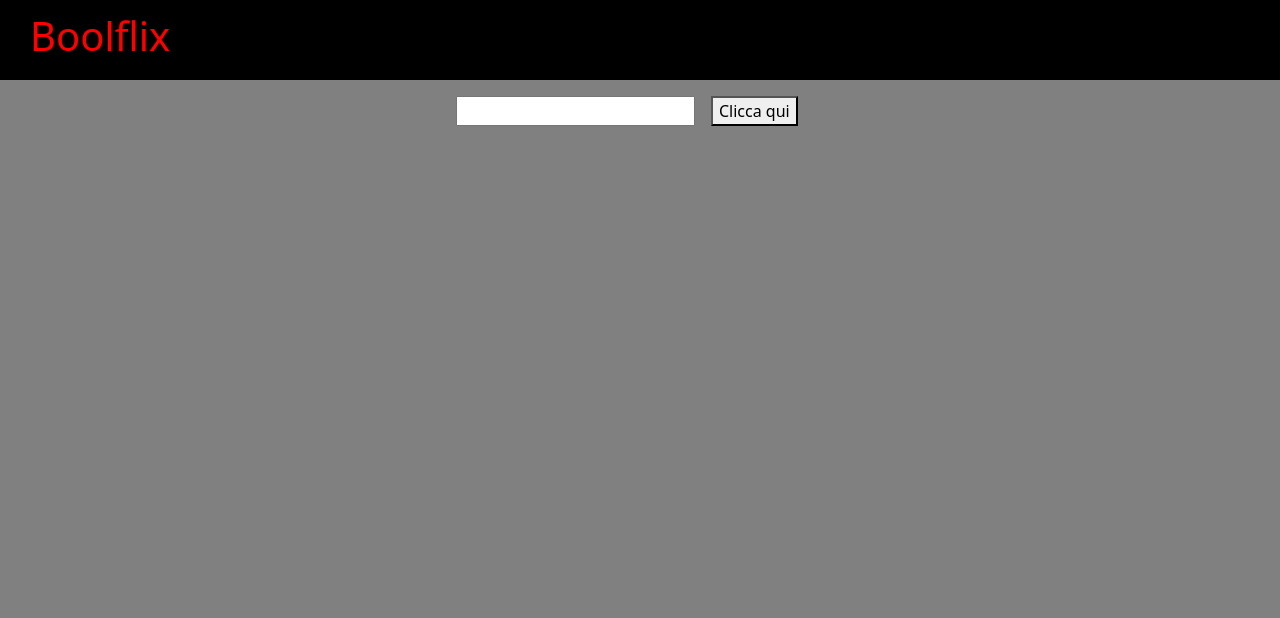
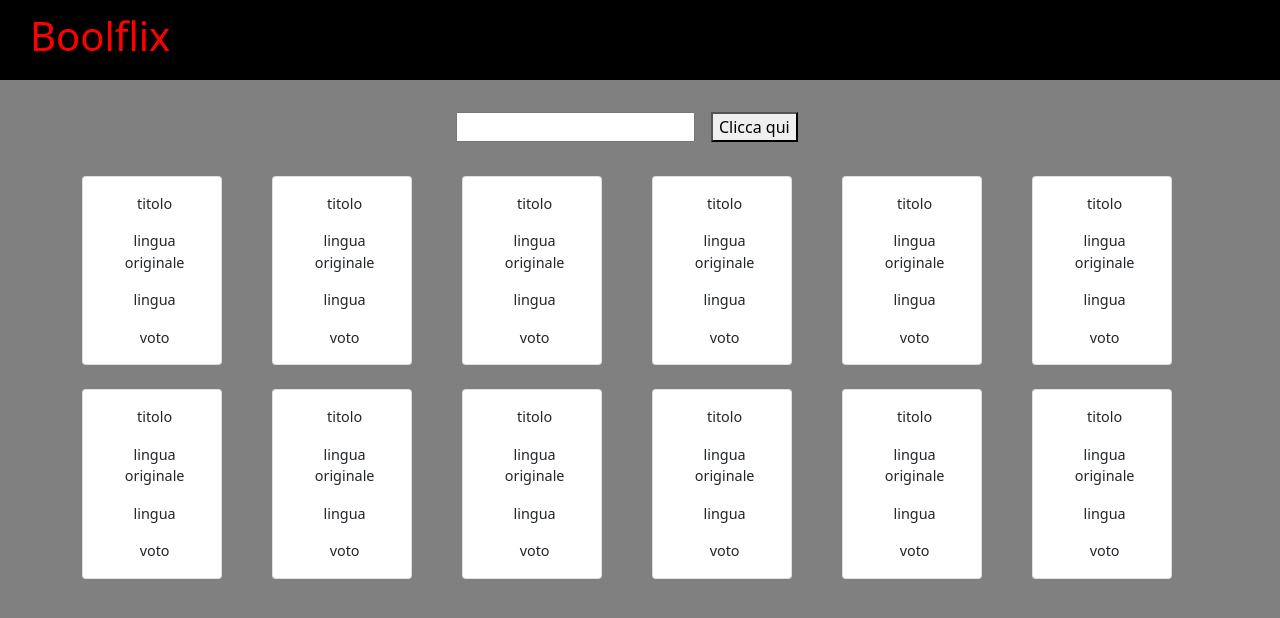
Before and after one commit to MicheleBisceglia/vue-boolflix, a Vue app: page / in a window 1280 px wide. Shown: the top 618 px of the page. Built offline with nearby package versions, Linux system fonts and the light colour scheme.

Commit message:
cards layout

```diff
--- a/package.json
+++ b/package.json
@@ -8,6 +8,7 @@
     "lint": "vue-cli-service lint"
   },
   "dependencies": {
+    "axios": "^0.27.2",
     "bootstrap": "^5.1.3",
     "core-js": "^3.8.3",
     "vue": "^2.6.14"
--- a/src/App.vue
+++ b/src/App.vue
@@ -1,22 +1,23 @@
 <template>
   <div id="app">
     <body>
-      <header>
-       <h1 class="title">Boolflix</h1>
-      </header>
-      <HelloWorld />
+      <AppHeader />
+      <AppMain />
     </body>
   </div>
 </template>
 
 <script>
-import HelloWorld from "./components/HelloWorld.vue";
+import AppMain from "./components/AppMain.vue";
+import AppHeader from "./components/AppHeader.vue"
 
 export default {
   name: "App",
   components: {
-    HelloWorld,
+    AppMain,
+    AppHeader
   },
+
 };
 </script>
 
--- /dev/null
+++ b/src/components/AppCard.vue
@@ -0,0 +1,30 @@
+<template>
+    <div class="ms_container">
+      <div class="card">
+        <ul>
+            <li>titolo</li>
+            <li>lingua originale</li>
+            <li>lingua</li>
+            <li>voto</li>
+        </ul>
+       </div>
+    </div>
+</template>
+
+<script>
+</script>
+
+<style lang="scss" scoped>
+.ms_container{
+    display: flex;
+    flex-wrap: wrap;
+}
+li {
+    margin-top: 15%;
+    list-style: none;
+    text-align: center;
+    padding-right: 25%;
+    font-size: 90%;
+}
+
+</style>
--- /dev/null
+++ b/src/components/AppHeader.vue
@@ -0,0 +1,17 @@
+<template>
+    <div>
+      <header>
+        <h1 class="title">Boolflix</h1>
+      </header>
+    </div>
+</template>
+
+<script>
+export default {
+  name: "AppHeader",
+};
+</script>
+
+<style lang="scss" scoped>
+@import "../style/common.scss";
+</style>
--- /dev/null
+++ b/src/components/AppMain.vue
@@ -0,0 +1,42 @@
+<template>
+    <div>
+        <HelloWorld @searchClick="search"/>
+        <div class="container">
+            <div class="row row-cols-3 row-cols-md-4 row-cols-lg-6 gy-4">
+                <AppCard class="appCard"/>
+                <AppCard class="appCard"/>
+                <AppCard class="appCard"/>
+                <AppCard class="appCard"/>
+                <AppCard class="appCard"/>
+                <AppCard class="appCard"/>
+                <AppCard class="appCard"/>
+                <AppCard class="appCard"/>
+                <AppCard class="appCard"/>
+                <AppCard class="appCard"/>
+                <AppCard class="appCard"/>
+                <AppCard class="appCard"/>
+            </div>
+        </div>
+    </div>
+</template>
+
+<script>
+import HelloWorld from './HelloWorld.vue';
+import AppCard from './AppCard.vue'
+export default {
+  name: "AppMain",
+    components: {
+       HelloWorld ,
+       AppCard
+       },
+    methods: {
+    search (searchKey) {
+      console.log('search', searchKey);
+    }
+  }
+};
+</script>
+
+<style lang="scss" scoped>
+@import "../style/common.scss";
+</style>
--- a/src/components/HelloWorld.vue
+++ b/src/components/HelloWorld.vue
@@ -1,7 +1,7 @@
 <template>
-  <div class="search_bar">
-    <input class="m-3" type="text">
-    <button>Clicca qui
+  <div class="search_bar mt-3">
+    <input class="m-3" type="text" v-model="searchKey">
+    <button @click="$emit('searchClick', 'searchKey')" >Clicca qui
     </button>
   </div>
 </template>
@@ -9,12 +9,17 @@
 <script>
 export default {
   name: "HelloWorld",
+  data() {
+    return {
+      searchKey: "",
+    }
+  }
 };
 </script>
 
 <style scoped lang="scss">
   .search_bar {
-    height: 200px;
+    height: 80px;
     width: 400px;
     margin: 0 auto;
   }
```
Also changed, not shown: 1 other file (tests, documents, lock files or other folders).
